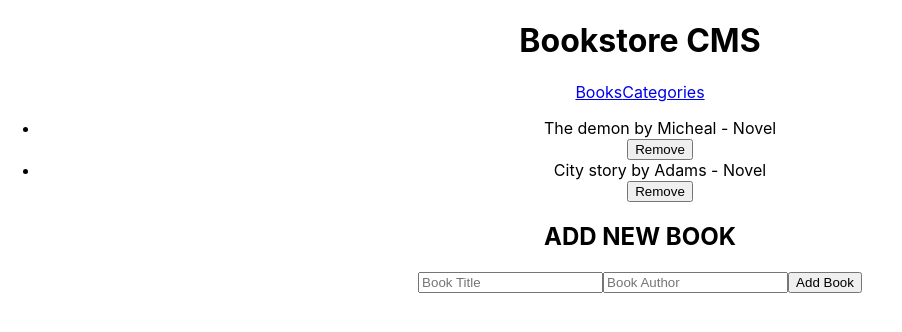
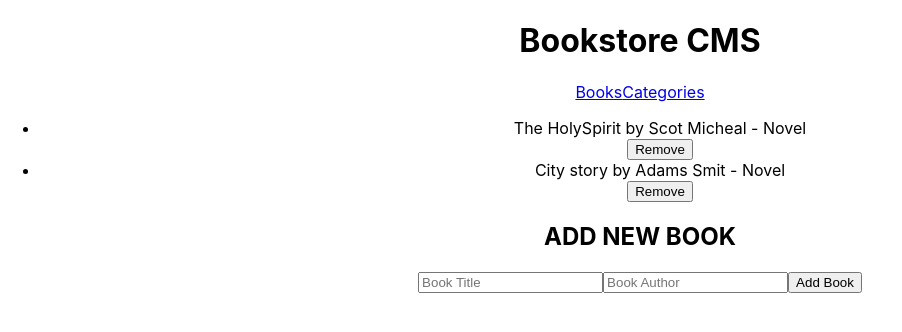
Before and after one commit to abiodunraheem/book-store, a React (Create React App) app: page / in a window 1280 px wide. Shown: the top 332 px of the page, without its empty margins (0-902 px from the left). Built offline with nearby package versions, Linux system fonts and the light colour scheme.

Commit message:
Update README.md and componets files to setup book-store

```diff
--- a/src/components/BookContainer.js
+++ b/src/components/BookContainer.js
@@ -5,14 +5,14 @@ import AddBook from './AddBook';
 const BookContainer = () => {
   const books = [
     {
-      title: 'The demon',
-      author: 'Micheal',
+      title: 'The HolySpirit',
+      author: 'Scot Micheal',
       id: 1,
       category: 'Novel',
     },
     {
       title: 'City story',
-      author: 'Adams',
+      author: 'Adams Smit',
       id: 2,
       category: 'Novel',
     },
```
Also changed, not shown: 1 other file (tests, documents, lock files or other folders).
